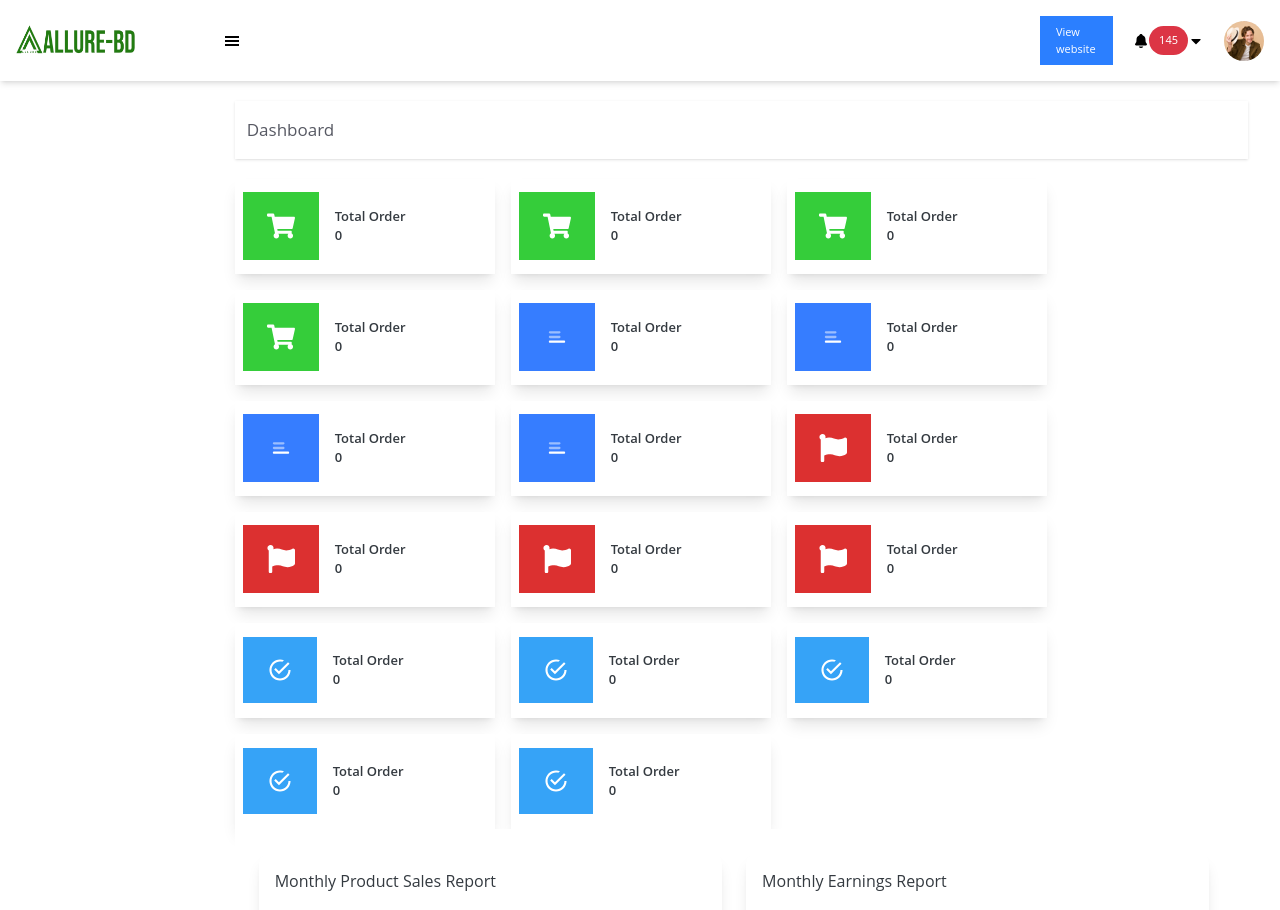
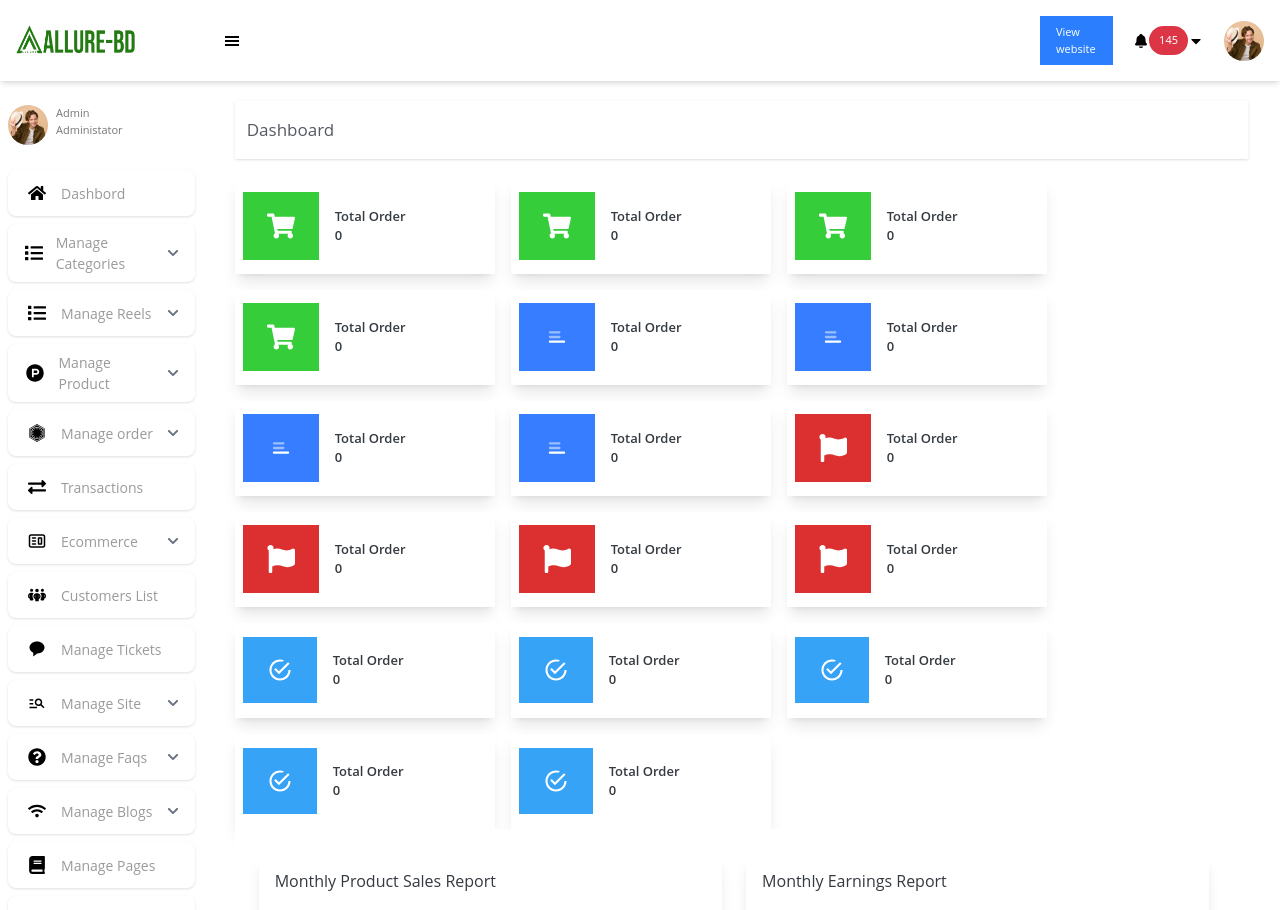
Before and after one commit to rahuldevsutradhar/Addmin-penal, a React app: page / in a window 1280 px wide. Shown: the top 910 px of the page. Built offline with nearby package versions, Linux system fonts and the light colour scheme; the HTML template or start-up script is replaced by a standard one.

Commit message:
add home page done

```diff
--- a/src/App.jsx
+++ b/src/App.jsx
@@ -5,6 +5,7 @@ import {
   Route, RouterProvider,
 } from "react-router-dom";
 import Home from './pages/Home';
+import Profil from './pages/Profil';
 
 
 
@@ -13,6 +14,7 @@ const router = createBrowserRouter(
     <>
     {/* <Route path="/" element={<RootLayout/>}> */}
            <Route path="" element={<Home />} />
+           <Route path="/profil" element={<Profil />} />
 
     {/* </Route> */}
     </>
--- a/src/components/Cart.jsx
+++ b/src/components/Cart.jsx
@@ -2,19 +2,22 @@ import React from 'react'
 import Flex from './Flex'
 import { FaShoppingCart } from 'react-icons/fa'
 import Title from './Title'
+import { Link } from 'react-router-dom'
 
 const Cart = ({text,number,className}) => {
   return (
+    <Link to={''}>
     <Flex className={`w-[260px] h-[95px] py-6 pl-2  bg-white items-center shadow-lg gap-x-4 ${className}`}>
         <div className='bg-[#35cd3a] px-6 py-5 '>
            <FaShoppingCart className='text-white text-[28px]'/>
         </div>
-        <div>
+        <div className='border-b-none hover:border-b'>
             <Title text={text}/>
             <Title text={number}/>
         </div>
 
     </Flex>
+    </Link>
   )
 }
 
--- a/src/components/CartFour.jsx
+++ b/src/components/CartFour.jsx
@@ -2,19 +2,22 @@ import React from 'react'
 import Flex from './Flex'
 import Title from './Title'
 import { IoMdCheckmarkCircleOutline } from 'react-icons/io'
+import { Link } from 'react-router-dom'
 
 const CartTwo = ({text,number,className}) => {
   return (
+    <Link>
     <Flex className={`w-[260px] h-[95px] py-6 pl-2  bg-white items-center shadow-lg gap-x-4 ${className}`}>
         <div className='bg-[#36a3f7] px-6 py-5 '>
            <IoMdCheckmarkCircleOutline   className='text-white text-[26px]'/>
         </div>
-        <div>
+         <div className='border-b-none hover:border-b'>
             <Title text={text}/>
             <Title text={number}/>
         </div>
 
     </Flex>
+    </Link>
   )
 }
 
--- a/src/components/CartThree.jsx
+++ b/src/components/CartThree.jsx
@@ -2,19 +2,22 @@ import React from 'react'
 import Flex from './Flex'
 import { FaFlag, FaShoppingCart } from 'react-icons/fa'
 import Title from './Title'
+import { Link } from 'react-router-dom'
 
 const CartTwo = ({text,number,className}) => {
   return (
+    <Link to={''}>
     <Flex className={`w-[260px] h-[95px] py-6 pl-2  bg-white items-center shadow-lg gap-x-4 ${className}`}>
         <div className='bg-[#dc3030] px-6 py-5 '>
            <FaFlag   className='text-white text-[28px]'/>
         </div>
-        <div>
+         <div className='border-b-none hover:border-b'>
             <Title text={text}/>
             <Title text={number}/>
         </div>
 
     </Flex>
+    </Link>
   )
 }
 
--- a/src/components/CartTwo.jsx
+++ b/src/components/CartTwo.jsx
@@ -3,19 +3,22 @@ import Flex from './Flex'
 import { FaShoppingCart } from 'react-icons/fa'
 import Title from './Title'
 import { CgRowLast } from 'react-icons/cg'
+import { Link } from 'react-router-dom'
 
 const CartTwo = ({text,number,className}) => {
   return (
+    <Link>
     <Flex className={`w-[260px] h-[95px] py-6 pl-2  bg-white items-center shadow-lg gap-x-4 ${className}`}>
         <div className='bg-[#367DFF] px-6 py-5 '>
            <CgRowLast  className='text-white text-[28px]'/>
         </div>
-        <div>
+        <div className='border-b-none hover:border-b'>
             <Title text={text}/>
             <Title text={number}/>
         </div>
 
     </Flex>
+    </Link>
   )
 }
 
--- /dev/null
+++ b/src/components/IconCard.jsx
@@ -0,0 +1,77 @@
+// import React from "react";
+// import { Link } from "react-router-dom";
+
+// const IconCard = ({ title, icon,to }) => {
+//   return (
+//     <Link to={to}>
+//     <div className="px-4 py-2 mx-2 rounded-lg shadow bg-white hover:bg-gray-100 gap-x-3 flex items-center">
+//       <div className="w-[25px] h-[30px] text-[18px] text-black hover:text-[#367DFF]
+//       flex items-center justify-center">
+//         {icon}
+//     </div>
+//       <h3 className="font-open text-[14px] text-[#9A9A9A]">{title}</h3>
+
+
+//     </div>
+//     </Link>
+//   );
+// };
+
+// export default IconCard;
+
+
+
+import React, { useState } from "react";
+import { Link } from "react-router-dom";
+import { FaChevronDown, FaChevronUp } from "react-icons/fa";
+
+const IconCard = ({ title, icon, to, subItems = [] }) => {
+  const [isOpen, setIsOpen] = useState(false);
+  const hasSubItems = subItems.length > 0;
+
+  return (
+    <div className="w-full">
+      {/* Main Link or Button */}
+      {to && !hasSubItems ? (
+        <Link to={to}>
+          <div className="px-4 py-2 mx-2 rounded-lg shadow bg-white hover:bg-gray-100 gap-x-3 flex items-center">
+            <div className="w-[25px] h-[30px] text-[18px] text-black hover:text-[#367DFF] flex items-center justify-center">
+              {icon}
+            </div>
+            <h3 className="font-open text-[14px] text-[#9A9A9A]">{title}</h3>
+          </div>
+        </Link>
+      ) : (
+        <div
+          onClick={() => hasSubItems && setIsOpen(!isOpen)}
+          className="px-4 py-2 mx-2 rounded-lg shadow bg-white hover:bg-gray-100 gap-x-3 flex items-center justify-between cursor-pointer"
+        >
+          <div className="flex items-center gap-x-3">
+            <div className="w-[25px] h-[30px] text-[18px] text-black hover:text-[#367DFF] flex items-center justify-center">
+              {icon}
+            </div>
+            <h3 className="font-open text-[14px] text-[#9A9A9A]">{title}</h3>
+          </div>
+          {hasSubItems && (
+            <span className="text-gray-500 text-xs">
+              {isOpen ? <FaChevronUp /> : <FaChevronDown />}
+            </span>
+          )}
+        </div>
+      )}
+
+      {/* Sub-items */}
+      {isOpen && hasSubItems && (
+        <ul className="ml-12 mt-4 space-y-4 text-sm text-gray-400">
+          {subItems.map((item, index) => (
+            <li key={index} className="list-disc hover:text-blue-600 cursor-pointer">
+              {item}
+            </li>
+          ))}
+        </ul>
+      )}
+    </div>
+  );
+};
+
+export default IconCard;
--- a/src/pages/Home.jsx
+++ b/src/pages/Home.jsx
@@ -9,8 +9,17 @@ import CartTwo from '../components/CartTwo'
 import CartThree from '../components/CartThree'
 import CartFour from '../components/CartFour'
 import ChartCard from '../components/ChartCard'
+import IconCard from '../components/IconCard'
+import Image from '../components/Image'
 import { salesData, earningsData } from "../datas/chartData";
 import { GrOrderedList } from 'react-icons/gr'
+import { FaBook, FaExchangeAlt, FaFirstOrder, FaHome, FaList, FaProductHunt, FaQuestionCircle, FaTelegramPlane, FaUser, FaWifi } from 'react-icons/fa'
+import { Link } from 'react-router-dom'
+import profil from '../assets/profil.jpg'
+import { CgWebsite } from 'react-icons/cg'
+import { FaPeopleGroup } from 'react-icons/fa6'
+import { BiSolidMessageRounded } from 'react-icons/bi'
+import { MdBackup, MdOutlineCleaningServices, MdOutlineManageSearch } from 'react-icons/md'
 
 
 
@@ -20,7 +29,53 @@ const Home = () => {
       <Container>
         <Navbar />
         <Flex>
-          <div className='w-2/12'></div>
+          <div className='w-2/12'>
+          <Link to={'/profil'}>
+          <div className='flex tiems-center gap-x-2 mx-2 my-6 '>
+             <Image src={profil} className='w-10 h-10 rounded-full'/>
+             <div className='font-open text-[#777] text-[11px] pb-2 '>
+              <p>Admin</p>
+              <p>Administator</p>
+             </div>
+          </div>
+          </Link>
+
+
+         <Flex className='gap-y-2 flex-col'>
+           <IconCard title='Dashbord' icon={<FaHome />}  to='/'/>
+           <IconCard title="Manage Categories" icon={<FaList />}
+           subItems={["Categories", "Sub categories", "Child categories"]}/>
+           <IconCard title="Manage Reels" icon={<FaList />}
+           subItems={["Reels", "Reels List"]}/>
+           <IconCard title="Manage Product" icon={<FaProductHunt />}
+           subItems={['Brands',' Add Product' ,'All Products', 'Stock Out Products',
+                     'Campaign Offer', 'CSV Import & Export', 'Product Reviews',
+                     'Manage Orders']}/>
+           <IconCard title="Manage order" icon={<FaFirstOrder />}
+           subItems={['All Orders',' Pending Orders' ,'Progress Orders', 'Delivered Orders', 'Canceled Orders', 'Transactions']}/>
+           <IconCard title='Transactions' icon={<FaExchangeAlt />}  to='/'/>
+           <IconCard title="Ecommerce" icon={<CgWebsite />}
+           subItems={['Set Coupons','Shipping' ,'State Tax', 'Tax', 'Currency', 'Payment','Customer List']}/>
+           <IconCard title='Customers List' icon={<FaPeopleGroup />}  to='/'/>
+           <IconCard title='Manage Tickets' icon={<BiSolidMessageRounded />}  to='/'/>
+           <IconCard title="Manage Site" icon={<MdOutlineManageSearch />}
+           subItems={['General Settings','Courier API' ,'Home Page', 'Sliders', 'Services', 'Visibility','Social Login','Email Settings','SMS Settings','Announcement','Cookies Alert','Maintainance','Sitemap','Language','Manage Faqs']}/>
+           <IconCard title="Manage Faqs" icon={<FaQuestionCircle />}
+           subItems={['Categories','Faqs' ]}/>
+           <IconCard title="Manage Blogs" icon={<FaWifi />}
+           subItems={['Categories','Blogs' ]}/>
+           <IconCard title='Manage Pages' icon={<FaBook />}  to='/'/>
+           <IconCard title='Subscribers List' icon={<FaTelegramPlane />}  to='/'/>
+           <IconCard title="System User" icon={<FaUser />}
+           subItems={['System User','Role' ]}/>
+           <IconCard title="System Backup" icon={<MdBackup />}
+           subItems={['System Backup','Database Backup' ]}/>
+           <IconCard title="Cache Clear" icon={<MdOutlineCleaningServices />}
+           subItems={['Version 5.0.0' ]}/>
+
+         </Flex>
+
+          </div>
 
           <div className='w-10/12 flex flex-col justify-center mx-8'>
             <div className=' w-auto bg-white shadow-sm my-5  '>
@@ -51,19 +106,20 @@ const Home = () => {
                 <ChartCard
                   title="Monthly Product Sales Report"
                   data={salesData}
-                  color="#007bff" // Blue
+                  color="#007bff"
                 />
                 <ChartCard
                   title="Monthly Earnings Report"
                   data={earningsData}
-                  color="#ff4d6d" // Red
+                  color="#ff4d6d"
                 />
               </div>
             </div>
 
             <div className='mb-[50px]'>
               <Title text='Recent Orders' className='text-[#575963] text-[17px] font-open px-3 py-4 shadow-md mb-4'/>
-            <OrderList/>
+
+              <OrderList/>
             </div>
 
           </div>
--- /dev/null
+++ b/src/pages/Profil.jsx
@@ -0,0 +1,9 @@
+import React from 'react'
+
+const Profil = () => {
+  return (
+    <div>Profil</div>
+  )
+}
+
+export default Profil
```
